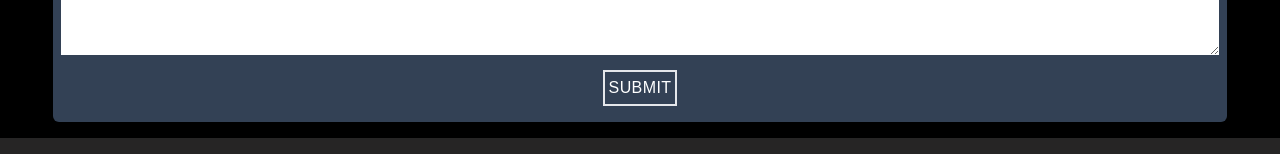
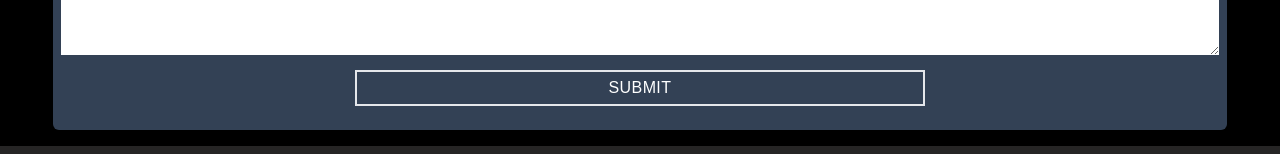
Before and after one commit to T-Pirozzini/Gemini-Landscaping, a React (Create React App) app: page / in a window 1280 px wide. Shown: the part 1728-1882 px from the top of the page. Built offline with nearby package versions, Linux system fonts and the light colour scheme; a web font is replaced by a local one.

Commit message:
update email.js with reply email confirmation - show message received after contact form submission

```diff
--- a/src/components/Contact.jsx
+++ b/src/components/Contact.jsx
@@ -1,18 +1,19 @@
-import React from 'react'
+import React, {useState} from 'react'
 import "./Contact.css"
 import emailjs from 'emailjs-com'
 
 export default function Contact() {
+  const [message, setMessage] = useState("")
 
   const sendEmail = (e) => {
     e.preventDefault()
-    console.log(e.target)
     emailjs.sendForm(
       'service_k56wdek',
       'template_vrspn8p',
       e.target,
       'fZzoE3AXoEhioZYVZ'
       ).then(res => {
+        setMessage("Thank you for your message - We will respond as soon as we can.")
         console.log(res)
       }).catch(err => {
         console.log(err)
@@ -85,8 +86,9 @@ export default function Contact() {
           <p>Details:</p>
           <textarea name="details" className="w-full h-20 text-black"></textarea>
         </div>
-        <div className="flex justify-center m-2 hover:text-green-600">
-          <button className="btn-contact text-center border-2 p-1">SUBMIT</button>
+        <div className="flex flex-col justify-center m-2 hover:text-green-600">
+          <button className="btn-contact text-center self-center border-2 p-1 w-1/2 mb-2">SUBMIT</button>
+          <div className="text-white text-lg text-center">{message}</div>
         </div>
       </form>
     </div>
```
